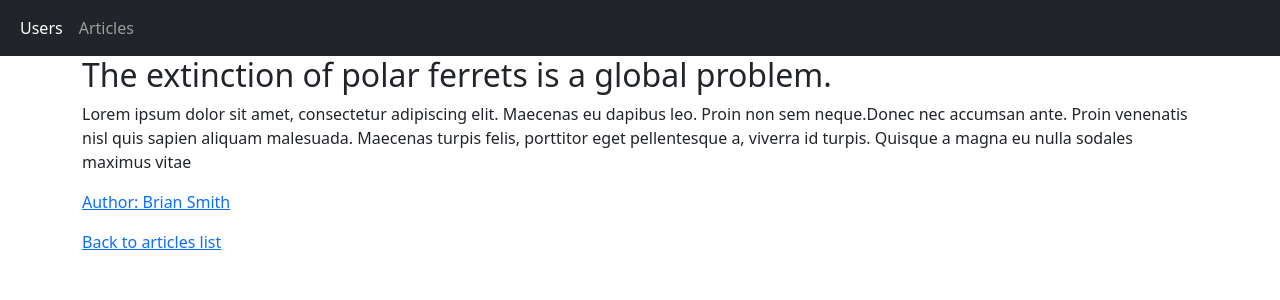
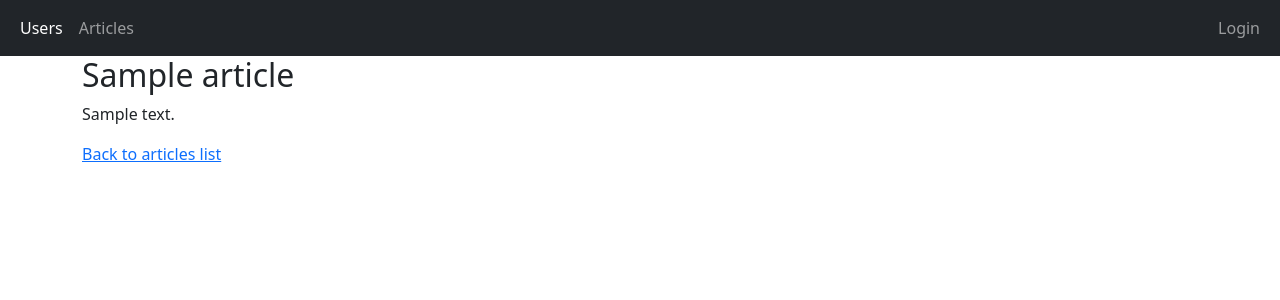
Before and after one commit to AntonDubovitskii/Flask_blog, a Flask app: page /articles/1/ in a window 1280 px wide. Shown: the top 300 px of the page. Run offline with Flask 2, Linux system fonts and the light colour scheme; tables that the repository leaves empty hold one stand-in row (values such as "Sample post"); some libraries are stand-ins or nearby versions.

Commit message:
Homework3 - Done (#3)
* Homework3 - problem

* Homework3 - Done

```diff
--- a/blog/app.py
+++ b/blog/app.py
@@ -1,14 +1,23 @@
 from flask import Flask
+
+from blog.views.auth import auth_app, login_manager
 from blog.views.users import users_app
 from blog.views.articles import articles_app
+from blog.models.database import db
 
 
 def create_app() -> Flask:
     app = Flask(__name__)
     register_blueprints(app)
+    app.config["SQLALCHEMY_DATABASE_URI"] = "sqlite:///db.sqlite"
+    app.config["SECRET_KEY"] = "y__v#^)j(x8%pnx&-wn1rw6j2o+=tb86@36z3koc(gq1135z7*"
+    app.config["SQLALCHEMY_TRACK_MODIFICATIONS"] = False
+    db.init_app(app)
+    login_manager.init_app(app)
     return app
 
 
 def register_blueprints(app: Flask):
     app.register_blueprint(users_app, url_prefix="/users")
     app.register_blueprint(articles_app, url_prefix="/articles")
+    app.register_blueprint(auth_app, url_prefix="/auth")
--- /dev/null
+++ b/blog/models/database.py
@@ -0,0 +1,7 @@
+from flask_sqlalchemy import SQLAlchemy
+
+db = SQLAlchemy()
+
+__all__ = [
+    "db",
+]
--- a/blog/templates/articles/details.html
+++ b/blog/templates/articles/details.html
@@ -1,17 +1,12 @@
 {% extends 'base.html' %}
 
 {% block title %}
-    Article #{{ article_id }}
+    Article #{{ article.id }}
 {% endblock %}
 
 {% block body %}
-    <h2>{{ article_body['title'] }}</h2>
-    <p> {{ article_body['text'] }}</p>
-    <p>
-        <a href="{{ url_for('users_app.details', user_id=article_body['author']) }}">
-            Author: {{ users[article_body['author']]['name'] }}
-        </a>
-    </p>
+    <h2>{{ article.title }}</h2>
+    <p> {{ article.text }}</p>
     <div>
         <a href="{{ url_for('articles_app.list') }}">Back to articles list</a>
     </div>
--- a/blog/templates/articles/list.html
+++ b/blog/templates/articles/list.html
@@ -8,10 +8,10 @@
     <h1>Articles</h1>
     <div>
         <ul>
-            {% for article_id in articles %}
+            {% for article in articles %}
                 <li>
-                    <a href="{{ url_for('articles_app.details', article_id=article_id) }}">
-                        {{ articles[article_id]['title'] }}
+                    <a href="{{ url_for('articles_app.details', article_id=article.id) }}">
+                        {{ article.title }}
                     </a>
                 </li>
             {% endfor %}
--- a/blog/templates/navbar.html
+++ b/blog/templates/navbar.html
@@ -10,5 +10,39 @@
         </li>
       </ul>
     </div>
+    <div class="navbar-nav ms-auto">
+    {% if current_user.is_authenticated %}
+        <a class="nav-link" href="{{ url_for('auth_app.logout') }}">Logout</a>
+    {% else %}
+        <a href="{{ url_for('auth_app.login') }}"
+            class="nav-link {% if request.endpoint == 'login' -%}active{%- endif %}">
+        Login
+        </a>
+    {% endif %}
+    </div>
   </div>
 </nav>
+
+{#{% if current_user.is_authentocated %}#}
+{#          <a class="nav-link" href="{{ url_for('logout') }}">Logout</a>#}
+{#        {% else %} #}
+{#          <a href="{{ url_for('login') }}"#}
+{#            class="nav-link {% if request.endpoint == 'login' -%}active{%- endif %}">#}
+{#            Login#}
+{#          </a>#}
+{#        {% endif %}#}
+
+
+{#{% if current_user.is_authentocated %}#}
+{#        <li class="nav-item ms-auto">#}
+{#          <a class="nav-link" href="{{ url_for('auth_app.logout') }}">Logout</a>#}
+{#        </li>#}
+{#        {% else %}#}
+{#        <li class="nav-item ms-auto">#}
+{#          <a href="{{ url_for('auth_app.login') }}"#}
+{#            class="nav-link {% if request.endpoint == 'login' -%}active{%- endif %}">#}
+{#            Login#}
+{#          </a>#}
+{#        </li>#}
+{#        {% endif %}#}
+{#        </li>#}
--- a/blog/views/articles.py
+++ b/blog/views/articles.py
@@ -1,45 +1,46 @@
 from flask import Blueprint, render_template
 from werkzeug.exceptions import NotFound
-from blog.views.users import USERS
+
+from blog.models.article import Article
 
 articles_app = Blueprint("articles_app", __name__)
 
-ARTICLES = {
-    1: {
-        'title': 'The extinction of polar ferrets is a global problem.',
-        'text': 'Lorem ipsum dolor sit amet, consectetur adipiscing elit. Maecenas eu dapibus leo. Proin non sem neque.'
-                'Donec nec accumsan ante. Proin venenatis nisl quis sapien aliquam malesuada. Maecenas turpis felis, '
-                'porttitor eget pellentesque a, viverra id turpis. Quisque a magna eu nulla sodales maximus vitae',
-        'author': 2,
-    },
-
-    2: {
-        'title': 'Will artificial intelligence replace clowns?',
-        'text': 'Lorem ipsum dolor sit amet, consectetur adipiscing elit. Maecenas eu dapibus leo. Proin non sem neque.'
-                'Donec nec accumsan ante. Proin venenatis nisl quis sapien aliquam malesuada. Maecenas turpis felis, '
-                'porttitor eget pellentesque a, viverra id turpis. Quisque a magna eu nulla sodales maximus vitae',
-        'author': 3,
-    },
-
-    3: {
-        'title': 'At the G20 summit, three old men fell on the slippery floor.',
-        'text': 'Lorem ipsum dolor sit amet, consectetur adipiscing elit. Maecenas eu dapibus leo. Proin non sem neque.'
-                'Donec nec accumsan ante. Proin venenatis nisl quis sapien aliquam malesuada. Maecenas turpis felis, '
-                'porttitor eget pellentesque a, viverra id turpis. Quisque a magna eu nulla sodales maximus vitae',
-        'author': 1,
-    },
-}
+# ARTICLES = {
+#     1: {
+#         'title': 'The extinction of polar ferrets is a global problem.',
+#         'text': 'Lorem ipsum dolor sit amet, consectetur adipiscing elit. Maecenas eu dapibus leo. Proin non sem neque.'
+#                 'Donec nec accumsan ante. Proin venenatis nisl quis sapien aliquam malesuada. Maecenas turpis felis, '
+#                 'porttitor eget pellentesque a, viverra id turpis. Quisque a magna eu nulla sodales maximus vitae',
+#         'author': 2,
+#     },
+#
+#     2: {
+#         'title': 'Will artificial intelligence replace clowns?',
+#         'text': 'Lorem ipsum dolor sit amet, consectetur adipiscing elit. Maecenas eu dapibus leo. Proin non sem neque.'
+#                 'Donec nec accumsan ante. Proin venenatis nisl quis sapien aliquam malesuada. Maecenas turpis felis, '
+#                 'porttitor eget pellentesque a, viverra id turpis. Quisque a magna eu nulla sodales maximus vitae',
+#         'author': 3,
+#     },
+#
+#     3: {
+#         'title': 'At the G20 summit, three old men fell on the slippery floor.',
+#         'text': 'Lorem ipsum dolor sit amet, consectetur adipiscing elit. Maecenas eu dapibus leo. Proin non sem neque.'
+#                 'Donec nec accumsan ante. Proin venenatis nisl quis sapien aliquam malesuada. Maecenas turpis felis, '
+#                 'porttitor eget pellentesque a, viverra id turpis. Quisque a magna eu nulla sodales maximus vitae',
+#         'author': 1,
+#     },
+# }
 
 
 @articles_app.route("/", endpoint="list")
 def articles_list():
-    return render_template("articles/list.html", articles=ARTICLES)
+    articles = Article.query.all()
+    return render_template("articles/list.html", articles=articles)
 
 
 @articles_app.route("/<int:article_id>/", endpoint="details")
 def article_details(article_id: int):
-    try:
-        article_body = ARTICLES[article_id]
-    except KeyError:
-        raise NotFound(f"Article #{article_id} doesn't exist!")
-    return render_template('articles/details.html', article_id=article_id, article_body=article_body, users=USERS)
+    article = Article.query.filter_by(id=article_id).one_or_none()
+    if article is None:
+        raise NotFound(f"User #{article_id} doesn't exist!")
+    return render_template('articles/details.html', article=article)
--- /dev/null
+++ b/blog/views/auth.py
@@ -0,0 +1,55 @@
+from flask import Blueprint, render_template, request, redirect, url_for
+from flask_login import LoginManager, login_user, logout_user, login_required
+
+from blog.models import User
+
+auth_app = Blueprint("auth_app", __name__)
+
+login_manager = LoginManager()
+login_manager.login_view = "auth_app.login"
+
+
+@login_manager.user_loader
+def load_user(user_id):
+    return User.query.filter_by(id=user_id).one_or_none()
+
+
+@login_manager.unauthorized_handler
+def unauthorized():
+    return redirect(url_for("auth_app.login"))
+
+
+@auth_app.route("/login/", methods=["GET", "POST"], endpoint="login")
+def login():
+    if request.method == "GET":
+        return render_template("auth/login.html")
+
+    username = request.form.get("username")
+    if not username:
+        return render_template("auth/login.html", error="username not passed")
+
+    user = User.query.filter_by(username=username).one_or_none()
+    if user is None:
+        return render_template("auth/login.html", error=f"no user {username!r} found")
+
+    login_user(user)
+    return redirect(url_for("index"))
+
+
+@auth_app.route("/logout/", endpoint="logout")
+@login_required
+def logout():
+    logout_user()
+    return redirect(url_for("index"))
+
+
+@auth_app.route("/secret/")
+@login_required
+def secret_view():
+    return "Super secret data"
+
+
+__all__ = [
+    "login_manager",
+    "auth_app",
+]
--- a/blog/views/users.py
+++ b/blog/views/users.py
@@ -1,44 +1,22 @@
 from flask import Blueprint, render_template
+from flask_login import login_required
 from werkzeug.exceptions import NotFound
+from blog.models import User
 
 users_app = Blueprint("users_app", __name__)
-USERS = {
-    1: {
-        'name': "James Price",
-        'person_info': 'Etiam laoreet tortor in nisi laoreet, eu convallis lorem tempus. '
-                       'Class aptent taciti sociosqu ad litora torquent per conubia nostra, per inceptos himenaeos. '
-                       'Proin vitaeturpis a dui gravida consequat a a elit. Cras aliquet urna a ante ornare feugiat. S'
-                       'ed malesuada elit leo, non blandit dui ullamcorper vel.',
-    },
-    2: {
-        'name': "Brian Smith",
-        'person_info': 'Ut vel ligula vel mi iaculis varius ac malesuada dui. Phasellus mollis eros justo. '
-                       'Curabitur tristique purus sagittis nisi viverra ultricies. '
-                       'Nunc a ante sed erat porttitor sagittis. Nulla sagittis turpis a orci eleifend, '
-                       'a blandit metus tristique. '
-                       'Mauris sit amet nulla metus. Sed et lorem sit amet nulla pharetra accumsan.',
-    },
-    3: {
-        'name': "Peter Jonson",
-        'person_info': 'Suspendisse posuere blandit tincidunt. Sed nec lacus mi. Suspendisse blandit congue aliquet. '
-                       'Donec tempus condimentum commodo. Aenean eu diam accumsan sapien gravida malesuada. '
-                       'Mauris lobortis neque in suscipit faucibus. Nam eleifend tellus in pulvinar blandit. '
-                       'Sed porta leo a massa rutrum, vitae finibus tortor varius. Nam vehicula diam ex, '
-                       'accumsan egestas ipsum porttitor et. '
-                       'Vestibulum in enim vitae velit efficitur fringilla blandit ut lacus.',
-    },
-}
 
 
 @users_app.route("/", endpoint="list")
 def users_list():
-    return render_template("users/list.html", users=USERS)
+    users = User.query.all()
+    return render_template("users/list.html", users=users)
 
 
 @users_app.route("/<int:user_id>/", endpoint="details")
+@login_required
 def user_details(user_id: int):
-    try:
-        user_data = USERS[user_id]
-    except KeyError:
+    user = User.query.filter_by(id=user_id).one_or_none()
+    if user is None:
         raise NotFound(f"User #{user_id} doesn't exist!")
-    return render_template('users/details.html', user_id=user_id, user_data=user_data)
+
+    return render_template('users/details.html', user=user)
```
Also changed, not shown: blog/models/__init__.py (added, +7 -0 lines), blog/models/article.py (added, +12 -0 lines), blog/models/user.py (added, +12 -0 lines), blog/templates/auth/login.html (added, +25 -0 lines), blog/templates/index.html (+8 -0 lines), blog/templates/users/details.html (+5 -3 lines), blog/templates/users/list.html (+6 -3 lines), requirements.txt (added, +17 -0 lines), wsgi.py (+51 -2 lines), 1 other file.
